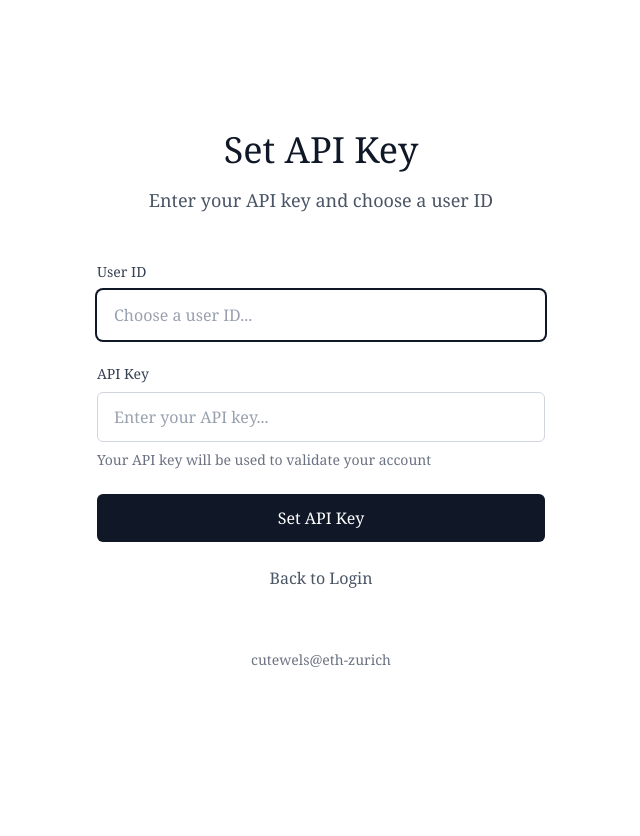
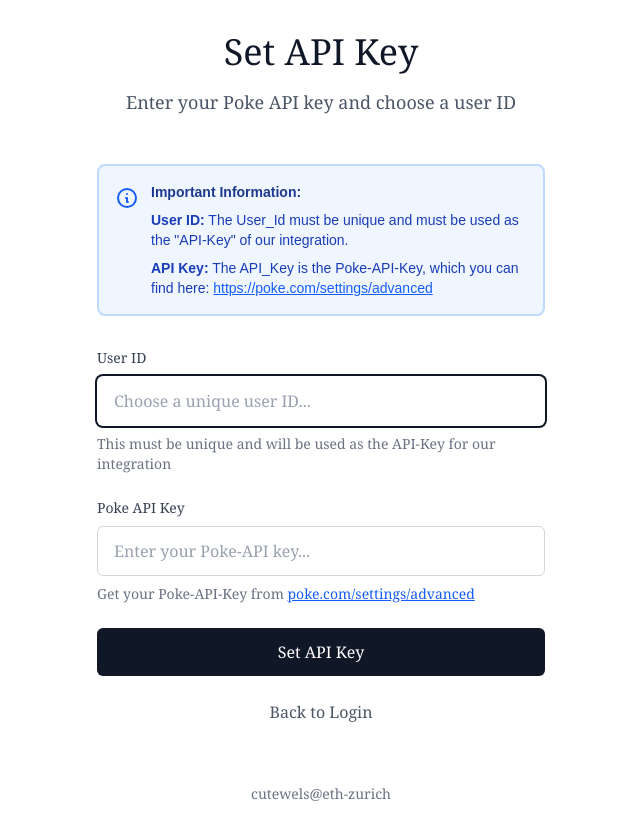
Before and after one commit to hackmit-cutewels/hackmit, a Next.js app in the folder frontend/: page / in a window 1280 px wide. Both pictures are taken after a click on the button "Set API Key". Shown: the whole page, without its empty margins (319-959 px from the left). Before the commit the page ends 800 px from the top, so only its background shows below. Built offline with nearby package versions, Linux system fonts and the light colour scheme.

Commit message:
added huge info box on signup

```diff
--- a/frontend/src/components/SignupScreen.jsx
+++ b/frontend/src/components/SignupScreen.jsx
@@ -100,8 +100,36 @@
             Set API Key
           </h1>
           <p className="text-lg text-gray-600 font-serif">
-            Enter your API key and choose a user ID
+            Enter your Poke API key and choose a user ID
           </p>
+        </div>
+
+        {/* Important Information Box */}
+        <div className="bg-blue-50 border-2 border-blue-200 rounded-lg p-4 mb-8">
+          <div className="flex items-start">
+            <svg className="w-6 h-6 text-blue-600 mt-1 mr-3 flex-shrink-0" fill="none" stroke="currentColor" viewBox="0 0 24 24">
+              <path strokeLinecap="round" strokeLinejoin="round" strokeWidth={2} d="M13 16h-1v-4h-1m1-4h.01M21 12a9 9 0 11-18 0 9 9 0 0118 0z" />
+            </svg>
+            <div className="text-sm">
+              <h3 className="font-bold text-blue-900 mb-2">Important Information:</h3>
+              <ul className="space-y-2 text-blue-800">
+                <li>
+                  <strong>User ID:</strong> The User_Id must be unique and must be used as the "API-Key" of our integration.
+                </li>
+                <li>
+                  <strong>API Key:</strong> The API_Key is the Poke-API-Key, which you can find here:{' '}
+                  <a
+                    href="https://poke.com/settings/advanced"
+                    target="_blank"
+                    rel="noopener noreferrer"
+                    className="text-blue-600 underline hover:text-blue-800"
+                  >
+                    https://poke.com/settings/advanced
+                  </a>
+                </li>
+              </ul>
+            </div>
+          </div>
         </div>
 
         <form onSubmit={handleSubmit} className="space-y-6">
@@ -116,15 +144,18 @@
               value={formData.user_id}
               onChange={handleInputChange}
               onKeyPress={handleKeyPress}
-              placeholder="Choose a user ID..."
+              placeholder="Choose a unique user ID..."
               className="w-full px-4 py-3 border border-gray-300 rounded-md text-gray-900 placeholder-gray-400 focus:outline-none focus:ring-2 focus:ring-gray-900 focus:border-transparent font-serif"
               autoFocus
             />
+            <p className="mt-2 text-sm text-gray-500 font-serif">
+              This must be unique and will be used as the API-Key for our integration
+            </p>
           </div>
 
           <div>
             <label htmlFor="apiKey" className="block text-sm font-medium text-gray-700 mb-2 font-serif">
-              API Key
+              Poke API Key
             </label>
             <input
               id="apiKey"
@@ -133,11 +164,19 @@
               value={formData.apiKey}
               onChange={handleInputChange}
               onKeyPress={handleKeyPress}
-              placeholder="Enter your API key..."
+              placeholder="Enter your Poke-API key..."
               className="w-full px-4 py-3 border border-gray-300 rounded-md text-gray-900 placeholder-gray-400 focus:outline-none focus:ring-2 focus:ring-gray-900 focus:border-transparent font-serif"
             />
             <p className="mt-2 text-sm text-gray-500 font-serif">
-              Your API key will be used to validate your account
+              Get your Poke-API-Key from{' '}
+              <a
+                href="https://poke.com/settings/advanced"
+                target="_blank"
+                rel="noopener noreferrer"
+                className="text-blue-600 hover:text-blue-800 underline"
+              >
+                poke.com/settings/advanced
+              </a>
             </p>
           </div>
 
```
